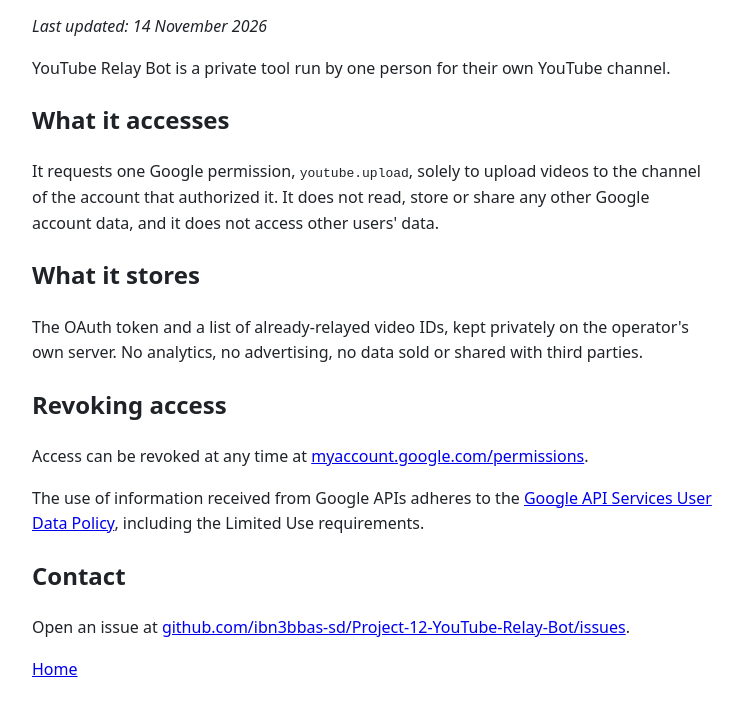
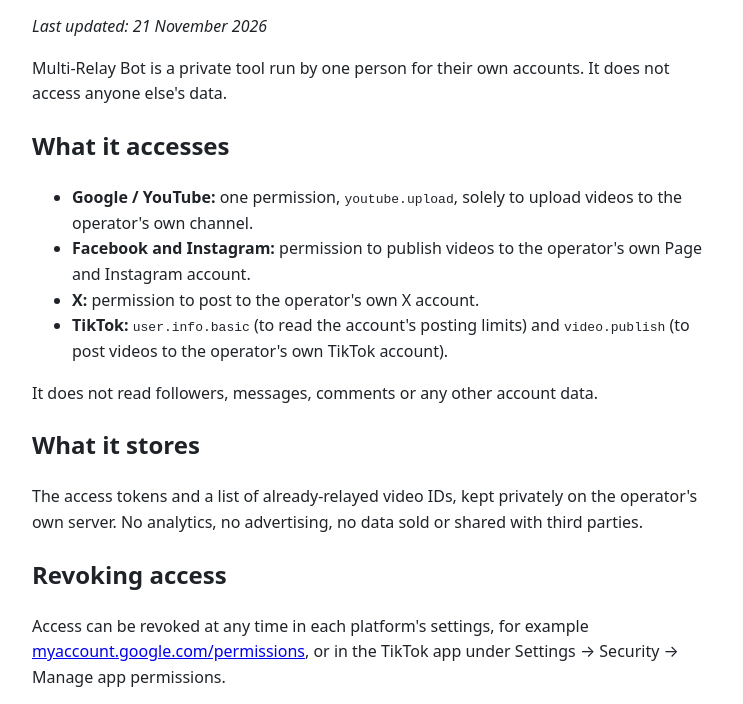
Before and after one commit to ibn3bbas-sd/Project-12-Multi-Relay-Bot, a plain HTML site: page privacy.html in a window 1280 px wide. Shown: the part 92-796 px from the top of the page, without its empty margins (268-1011 px from the left). Drawn offline with Linux system fonts and the light colour scheme.

Commit message:
Pages: Multi-Relay Bot home, terms of service, privacy for all platforms, TikTok login callback
Co-Authored-By: Claude Opus 5.5 <noreply@anthropic.com>

```diff
--- a/privacy.html
+++ b/privacy.html
@@ -1,16 +1,22 @@
 <!doctype html><html lang="en"><head><meta charset="utf-8"><meta name="viewport" content="width=device-width,initial-scale=1">
-<title>Privacy policy · YouTube Relay Bot</title><style>body{font-family:system-ui,-apple-system,"Segoe UI",sans-serif;max-width:680px;margin:48px auto;padding:0 16px;line-height:1.6;color:#1f2328;background:#fff}@media(prefers-color-scheme:dark){body{color:#e6edf3;background:#0d1117}a{color:#4493f8}}h1{font-size:1.6rem}</style></head><body>
+<title>Privacy policy · Multi-Relay Bot</title><style>body{font-family:system-ui,-apple-system,"Segoe UI",sans-serif;max-width:680px;margin:48px auto;padding:0 16px;line-height:1.6;color:#1f2328;background:#fff}@media(prefers-color-scheme:dark){body{color:#e6edf3;background:#0d1117}a{color:#4493f8}}h1{font-size:1.6rem}code{word-break:break-all}</style></head><body>
 <h1>Privacy policy</h1>
-<p><em>Last updated: 14 November 2026</em></p>
-<p>YouTube Relay Bot is a private tool run by one person for their own YouTube channel.</p>
+<p><em>Last updated: 21 November 2026</em></p>
+<p>Multi-Relay Bot is a private tool run by one person for their own accounts. It does not access anyone else's data.</p>
 <h2>What it accesses</h2>
-<p>It requests one Google permission, <code>youtube.upload</code>, solely to upload videos to the channel of the account that authorized it. It does not read, store or share any other Google account data, and it does not access other users' data.</p>
+<ul>
+<li><strong>Google / YouTube:</strong> one permission, <code>youtube.upload</code>, solely to upload videos to the operator's own channel.</li>
+<li><strong>Facebook and Instagram:</strong> permission to publish videos to the operator's own Page and Instagram account.</li>
+<li><strong>X:</strong> permission to post to the operator's own X account.</li>
+<li><strong>TikTok:</strong> <code>user.info.basic</code> (to read the account's posting limits) and <code>video.publish</code> (to post videos to the operator's own TikTok account).</li>
+</ul>
+<p>It does not read followers, messages, comments or any other account data.</p>
 <h2>What it stores</h2>
-<p>The OAuth token and a list of already-relayed video IDs, kept privately on the operator's own server. No analytics, no advertising, no data sold or shared with third parties.</p>
+<p>The access tokens and a list of already-relayed video IDs, kept privately on the operator's own server. No analytics, no advertising, no data sold or shared with third parties.</p>
 <h2>Revoking access</h2>
-<p>Access can be revoked at any time at <a href="https://myaccount.google.com/permissions">myaccount.google.com/permissions</a>.</p>
+<p>Access can be revoked at any time in each platform's settings, for example <a href="https://myaccount.google.com/permissions">myaccount.google.com/permissions</a>, or in the TikTok app under Settings → Security → Manage app permissions.</p>
 <p>The use of information received from Google APIs adheres to the <a href="https://developers.google.com/terms/api-services-user-data-policy">Google API Services User Data Policy</a>, including the Limited Use requirements.</p>
 <h2>Contact</h2>
-<p>Open an issue at <a href="https://github.com/ibn3bbas-sd/Project-12-YouTube-Relay-Bot/issues">github.com/ibn3bbas-sd/Project-12-YouTube-Relay-Bot/issues</a>.</p>
-<p><a href="index.html">Home</a></p>
+<p>Open an issue at <a href="https://github.com/ibn3bbas-sd/Project-12-Multi-Relay-Bot/issues">github.com/ibn3bbas-sd/Project-12-Multi-Relay-Bot/issues</a>.</p>
+<p><a href="index.html">Home</a> · <a href="terms.html">Terms of service</a> · <a href="privacy.html">Privacy policy</a></p>
 </body></html>
```
Also changed, not shown: index.html (+4 -4 lines), terms.html (added, +13 -0 lines), tiktok-callback.html (added, +20 -0 lines).
